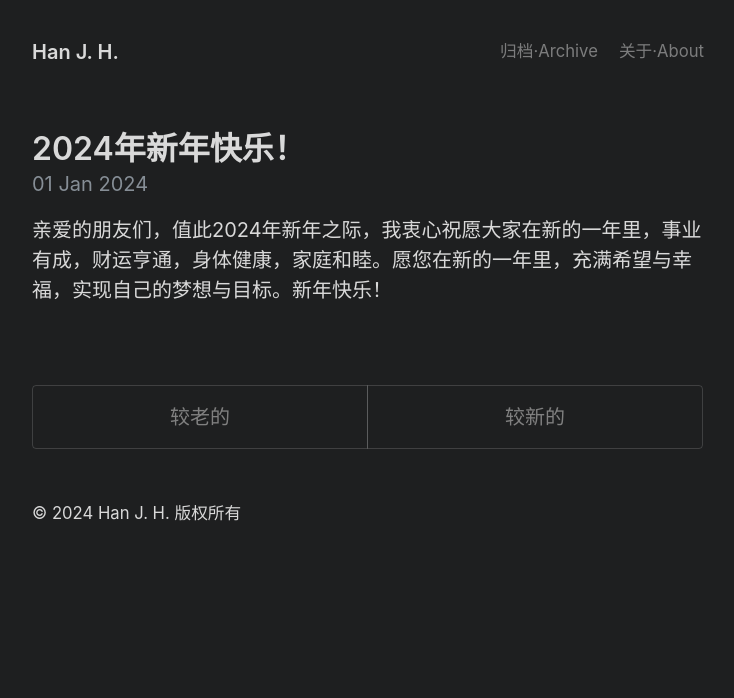
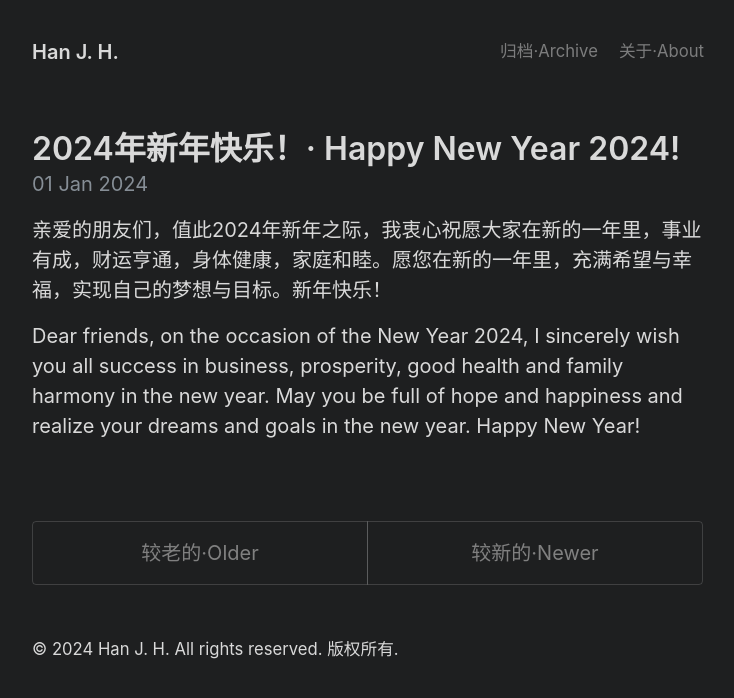
Before and after one commit to jsph06/jsph06.github.io, a Jekyll site: the page built from index.html, in a window 1280 px wide. Shown: the top 698 px of the page, without its empty margins (272-1006 px from the left). Built offline with Jekyll 4.4.1, drawn with Linux system fonts in a browser that asks for light colours; the list of posts is cut into pages by our own code.

Commit message:
2024/01/03/17:30

```diff
--- a/_layouts/default.html
+++ b/_layouts/default.html
@@ -25,7 +25,7 @@
           &copy;
           <time datetime="{{ site.time | date_to_xmlschema }}"
             >{{ site.time | date: '%Y' }}</time
-          > Han J. H. 版权所有
+          > Han J. H. All rights reserved. 版权所有.
         </small>
       </footer>
     </div>
--- a/_posts/2024-01-01-happy-new-year-2024.md
+++ b/_posts/2024-01-01-happy-new-year-2024.md
@@ -1,6 +1,8 @@
 ---
 layout: post
-title: 2024年新年快乐！
+title: 2024年新年快乐！· Happy New Year 2024!
 ---
 
 亲爱的朋友们，值此2024年新年之际，我衷心祝愿大家在新的一年里，事业有成，财运亨通，身体健康，家庭和睦。愿您在新的一年里，充满希望与幸福，实现自己的梦想与目标。新年快乐！
+
+Dear friends, on the occasion of the New Year 2024, I sincerely wish you all success in business, prosperity, good health and family harmony in the new year. May you be full of hope and happiness and realize your dreams and goals in the new year. Happy New Year!
--- a/index.html
+++ b/index.html
@@ -21,13 +21,13 @@ title: Home
 
 <div class="pagination">
   {% if paginator.next_page %}
-    <a class="pagination-item older" href="{{ paginator.next_page_path | relative_url }}">较老的</a>
+    <a class="pagination-item older" href="{{ paginator.next_page_path | relative_url }}">较老的·Older</a>
   {% else %}
-    <span class="pagination-item older">较老的</span>
+    <span class="pagination-item older">较老的·Older</span>
   {% endif %}
   {% if paginator.previous_page %}
-    <a class="pagination-item newer" href="{{ paginator.previous_page_path | prepend: relative_url }}">较新的</a>
+    <a class="pagination-item newer" href="{{ paginator.previous_page_path | prepend: relative_url }}">较新的·Newer</a>
   {% else %}
-    <span class="pagination-item newer">较新的</span>
+    <span class="pagination-item newer">较新的·Newer</span>
   {% endif %}
 </div>
```
